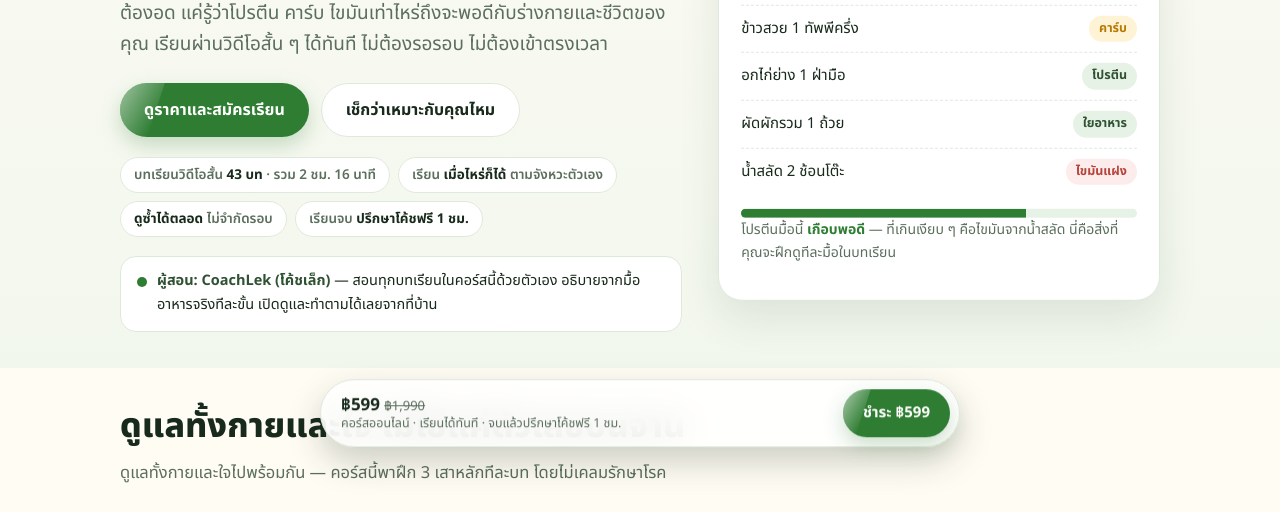
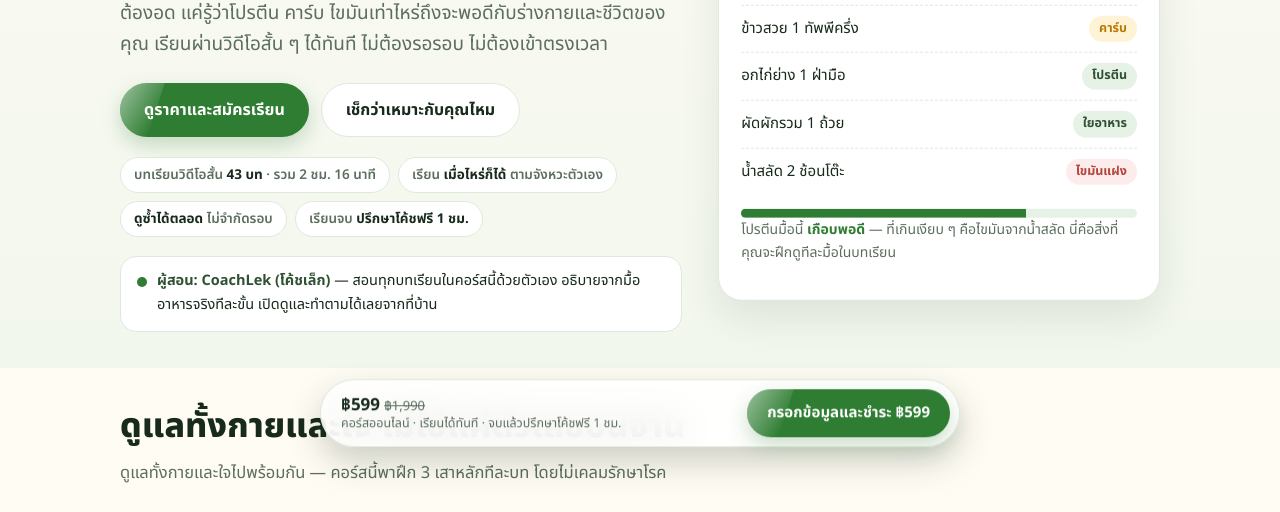
Before and after one commit to vrheralthy/sellpage-community, a plain HTML site: page index.html in a window 1280 px wide. Shown: the part 436-948 px from the top of the page. Drawn offline with Linux system fonts and the light colour scheme.

Commit message:
Route 599 CTA to Plan B signup form (collect name/LINE ID/goal/screening before Stripe)

```diff
--- a/index.html
+++ b/index.html
@@ -434,8 +434,8 @@
           <div class="price-big"><span id="priceNum">฿599</span><small> / คน</small></div>
           <p class="price-was">ราคาปกติ <s>฿1,990</s></p>
           <p class="once">✓ จ่ายครั้งเดียวจบ</p>
-          <a class="btn btn-primary" href="https://buy.stripe.com/4gM8wR6G87ZSa302S5eIw09" target="_blank" rel="noopener" style="width:100%">ชำระ ฿599 ผ่าน Stripe</a>
-          <p class="price-note">เปิดรับอยู่ตอนนี้ ไม่มีวันปิดรับปลอมและไม่มีนาฬิกานับถอยหลัง จ่ายด้วย PromptPay / บัตร Visa·Mastercard / Apple Pay ได้เลย — จ่ายเสร็จแล้วทัก LINE @vracademy แจ้งชื่อ + อีเมลที่ใช้จ่าย เพื่อรับรหัสเข้าเรียน</p>
+          <a class="btn btn-primary" href="https://community-plan-b.vercel.app/signup.html" target="_blank" rel="noopener" style="width:100%">กรอกข้อมูลและชำระ ฿599</a>
+          <p class="price-note">เปิดรับอยู่ตอนนี้ ไม่มีวันปิดรับปลอมและไม่มีนาฬิกานับถอยหลัง กดปุ่มด้านบนเพื่อกรอกข้อมูล (ชื่อ LINE ID อีเมล เป้าหมาย และคัดกรองสุขภาพ) แล้วจ่ายด้วย PromptPay / บัตร Visa·Mastercard / Apple Pay — จ่ายเสร็จแล้วทัก LINE @vracademy แจ้งชื่อ + อีเมลที่ใช้จ่าย เพื่อรับรหัสเข้าเรียน</p>
         </div>
       </div>
     </div>
@@ -448,7 +448,7 @@
       <h2>จ่ายแล้วทำยังไงต่อ — 3 ขั้นตอน</h2>
       <p class="lead">จ่ายเสร็จแล้วอย่าลืมทัก LINE เพื่อรับรหัส — รหัสนี้ใช้เข้าเรียนที่ Academy</p>
       <div class="steps">
-        <div class="step reveal" style="--d:0s"><div class="when">ขั้นตอนที่ 1 · ชำระเงิน</div><h3>กดชำระ ฿599 ผ่าน Stripe</h3><p>จ่ายด้วย PromptPay / บัตร Visa·Mastercard / Apple Pay ได้เลย</p></div>
+        <div class="step reveal" style="--d:0s"><div class="when">ขั้นตอนที่ 1 · กรอกข้อมูลและชำระเงิน</div><h3>กรอกข้อมูลแล้วชำระ ฿599</h3><p>กรอกชื่อ LINE ID อีเมล เป้าหมาย และคัดกรองสุขภาพ แล้วจ่ายด้วย PromptPay / บัตร Visa·Mastercard / Apple Pay ข้อมูลจะผูกกับยอดจ่ายอัตโนมัติ</p></div>
         <div class="step reveal" style="--d:.15s"><div class="when">ขั้นตอนที่ 2 · ทัก LINE</div><h3>ทัก LINE OA @vracademy</h3><p>แจ้งชื่อ + อีเมลที่ใช้จ่ายเงิน ที่ <a href="https://lin.ee/5emgxA8" target="_blank" rel="noopener">LINE OA @vracademy</a></p></div>
         <div class="step reveal" style="--d:.3s"><div class="when">ขั้นตอนที่ 3 · รับรหัสเข้าเรียน</div><h3>ใส่รหัสที่หน้าเรียนของ Academy</h3><p>ทีมงานส่งรหัสให้ ใส่รหัสที่ <a href="https://academy.vreasyhealthy.com/courses/vreasyhealthy-nutrition-rewatch/watch" target="_blank" rel="noopener">หน้าเข้าเรียน</a> แล้วเริ่มดู 43 บทได้ทันที</p></div>
       </div>
@@ -483,7 +483,7 @@
         <details data-cat="food"><summary>ต้องซื้ออาหารเสริมหรืออุปกรณ์อะไรเพิ่มไหม</summary><p>ไม่ต้อง — คอร์สนี้สอนทักษะการอ่านมื้ออาหาร ใช้จานและอาหารที่คุณกินอยู่แล้ว ไม่ผูกกับการซื้อสินค้าใด ๆ และไม่ต้องซื้อเครื่องชั่ง</p></details>
         <details data-cat="food"><summary>ต้องทำแบบฝึกหัดทุกมื้อไหม</summary><p>ไม่ต้องทุกมื้อ — แนะนำสัปดาห์ละ 2–3 ครั้งในวันที่สะดวก เป้าหมายคือฝึกสายตาให้เห็น “พอดี” ไม่ใช่ทำรายงานให้ครบ ทำตามบทเรียนไปทีละตอนได้เลย</p></details>
         <details data-cat="learn"><summary>เรียนจบแล้วได้ปรึกษาโค้ชส่วนตัวฟรี 1 ชั่วโมงจริงไหม</summary><p>จริง — หลังเรียนครบ 43 บท คุณนัดเวลาปรึกษาส่วนตัวกับโค้ชได้ฟรี 1 ชั่วโมงแบบ 1 ต่อ 1 เพื่อนำมื้ออาหารจริงของคุณมาปรับสัดส่วนสารอาหารให้ตรงกับร่างกาย กิจวัตร และเป้าหมายของตัวเอง วิธีนัดเวลาทีมงานจะแจ้งให้หลังเรียนจบ หรือทัก LINE @vracademy ได้เลย</p></details>
-        <details data-cat="pay"><summary>จ่ายเงินยังไง แล้วเริ่มเรียนเมื่อไหร่</summary><p>กดปุ่ม “ชำระ ฿599 ผ่าน Stripe” บนหน้านี้ได้เลย จ่ายด้วย PromptPay / บัตร Visa·Mastercard / Apple Pay ไม่มีการหักเงินอัตโนมัติ หลังชำระเงินเรียบร้อย ทัก LINE OA @vracademy แจ้งชื่อ + อีเมลที่ใช้จ่าย ทีมงานส่งรหัสเข้าเรียนให้ ใส่รหัสแล้วเริ่มดูได้ทันที</p></details>
+        <details data-cat="pay"><summary>จ่ายเงินยังไง แล้วเริ่มเรียนเมื่อไหร่</summary><p>กดปุ่ม “กรอกข้อมูลและชำระ ฿599” บนหน้านี้ กรอกชื่อ LINE ID อีเมล เป้าหมาย และคัดกรองสุขภาพให้ครบ แล้วจ่ายด้วย PromptPay / บัตร Visa·Mastercard / Apple Pay ไม่มีการหักเงินอัตโนมัติ หลังชำระเงินเรียบร้อย ทัก LINE OA @vracademy แจ้งชื่อ + อีเมลที่ใช้จ่าย ทีมงานส่งรหัสเข้าเรียนให้ ใส่รหัสแล้วเริ่มดูได้ทันที</p></details>
         <details data-cat="learn"><summary>ดูบทเรียนที่ไหน</summary><p>ดูที่หน้าเรียนของ Academy (คอร์ส “กินเป็น เลือกอาหารได้”): <a href="https://academy.vreasyhealthy.com/courses/vreasyhealthy-nutrition-rewatch/watch" target="_blank" rel="noopener">หน้าเข้าเรียน Academy</a> เข้าสู่ระบบด้วย LINE แล้วใส่รหัสที่ทีมงานส่งให้หลังชำระเงิน</p></details>
       </div>
       <div class="faq-empty" id="faqEmpty">ไม่เจอคำถามที่ตรงกับคำค้น — ลองคำสั้นลง เช่น “จ่าย” หรือ “เรียน” หรือทัก LINE @vracademy ถามได้เลย</div>
@@ -497,7 +497,7 @@
 
 <div class="sticky" id="stickyBar" role="region" aria-label="สมัครคอร์สออนไลน์">
   <div class="sp"><b>฿599</b> <span style="color:var(--muted);font-size:13px"><s>฿1,990</s></span><small>คอร์สออนไลน์ · เรียนได้ทันที · จบแล้วปรึกษาโค้ชฟรี 1 ชม.</small></div>
-  <a class="btn btn-primary" href="https://buy.stripe.com/4gM8wR6G87ZSa302S5eIw09" target="_blank" rel="noopener">ชำระ ฿599</a>
+  <a class="btn btn-primary" href="https://community-plan-b.vercel.app/signup.html" target="_blank" rel="noopener">กรอกข้อมูลและชำระ ฿599</a>
 </div>
 
 <script>
```
